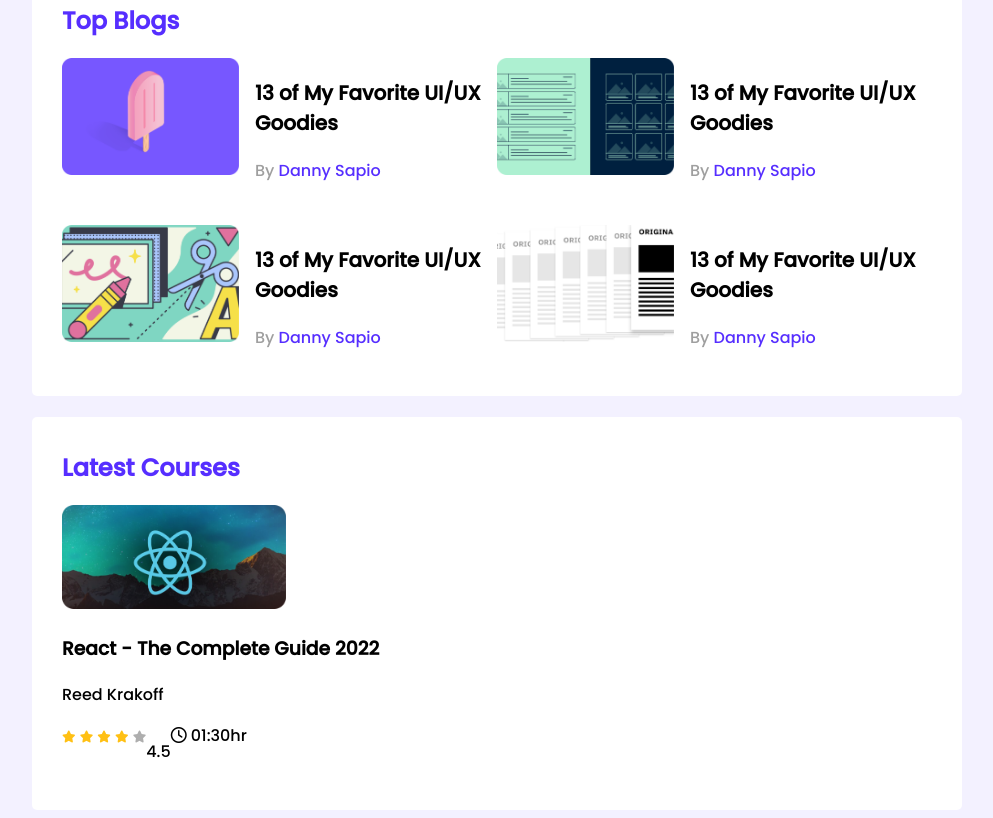
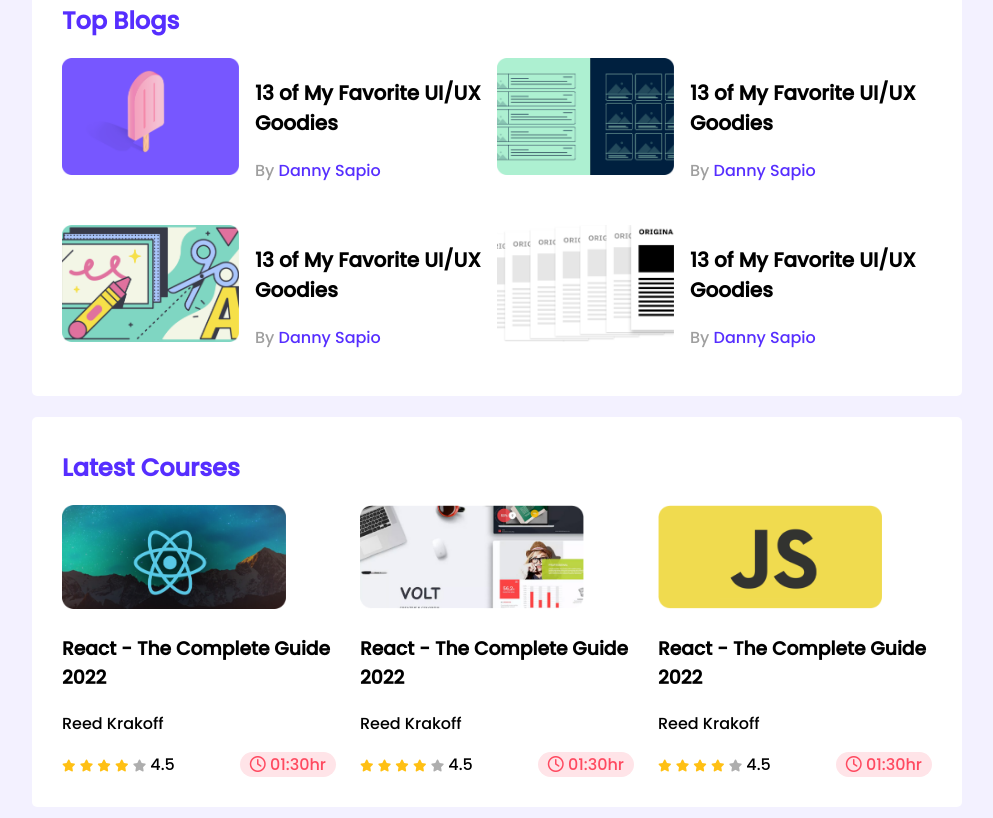
Before and after one commit to USNSathi/leader-board, a plain HTML site: page index.html in a window 1280 px wide. Shown: the part 307-1125 px from the top of the page, without its empty margins (143-1136 px from the left). Drawn offline with Linux system fonts and the light colour scheme.

Commit message:
Update Latest Courses

```diff
--- a/index.html
+++ b/index.html
@@ -99,7 +99,9 @@
                 </div>
             </div>
         </section>
+
         <!-- latest courses -->
+
         <section class="container">
             <h2 class="section-title">Latest Courses</h2>
             <div class="courses">
@@ -117,8 +119,59 @@
                                 <i class="fas fa-star filled"></i>
                                 <i class="fas fa-star filled"></i>
                                 <i class="fas fa-star empty"></i>
+                                <span>4.5</span>
                             </div>
-                            <p>4.5</p>
+
+                            <div class="course-duration">
+                                <i class="far fa-clock"></i>
+                                01:30hr
+                            </div>
+                        </div>
+                    </div>
+                </div>
+
+                <div class="course">
+                    <div class="course-banner">
+                        <img src="images/courses/course-2.png" alt="">
+                    </div>
+                    <div class="course-detail">
+                        <h3 class="course-title">React - The Complete Guide 2022</h3>
+                        <p class="course-author">Reed Krakoff</p>
+                        <div class="course-info">
+                            <div>
+                                <i class="fas fa-star filled"></i>
+                                <i class="fas fa-star filled"></i>
+                                <i class="fas fa-star filled"></i>
+                                <i class="fas fa-star filled"></i>
+                                <i class="fas fa-star empty"></i>
+                                <span>4.5</span>
+                            </div>
+
+                            <div class="course-duration">
+                                <i class="far fa-clock"></i>
+                                01:30hr
+                            </div>
+                        </div>
+                    </div>
+                </div>
+
+                <div class="course">
+                    <div class="course-banner">
+                        <img src="images/courses/course-3.png" alt="">
+                    </div>
+                    <div class="course-detail">
+                        <h3 class="course-title">React - The Complete Guide 2022</h3>
+                        <p class="course-author">Reed Krakoff</p>
+                        <div class="course-info">
+                            <div>
+                                <i class="fas fa-star filled"></i>
+                                <i class="fas fa-star filled"></i>
+                                <i class="fas fa-star filled"></i>
+                                <i class="fas fa-star filled"></i>
+                                <i class="fas fa-star empty"></i>
+                                <span>4.5</span>
+                            </div>
+
                             <div class="course-duration">
                                 <i class="far fa-clock"></i>
                                 01:30hr
--- a/style.css
+++ b/style.css
@@ -80,12 +80,20 @@ hr{
 
 /* courses styles */
 
+.courses{
+    display: grid;
+    grid-template-columns: repeat(3, 1fr);
+    grid-column-gap: 24px;
+}
+
 .course .course-banner img{
     width: 224px;
     height: 104px;
 }
 .course-info{
     display: flex;
+    align-items: center;
+    justify-content: space-between;
 }
 .fa-star{
     font-size: 12px;
@@ -96,3 +104,15 @@ hr{
 .fa-star.empty{
     color:  #AEAEAE;
 }
+
+.course-duration{
+    color: #FF4A60;
+    background-color: #FFE4E8;
+    border-radius: 14.6913px;
+    padding-right: 10px;
+}
+
+.far{
+    color: #FF4A60;
+    padding-left: 10px;
+}
```
